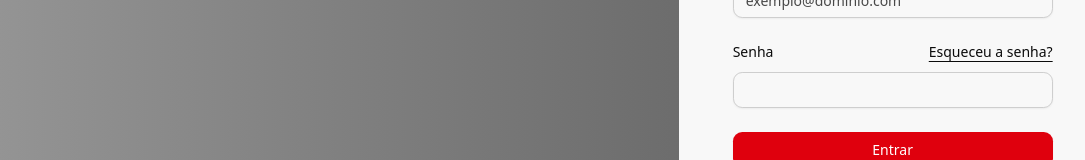
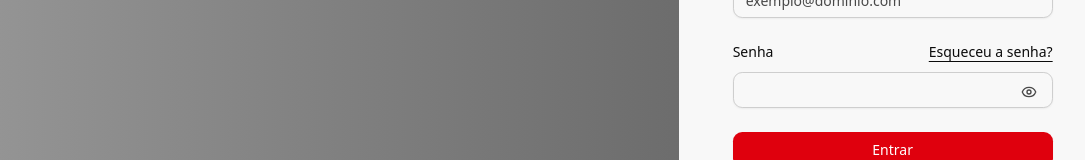
Before and after one commit to casa-hiphop/hiphop-frontend, a Next.js app: page /login in a window 1280 px wide. Shown: the part 315-475 px from the top of the page, without its empty margins (174-1259 px from the left). Built offline with nearby package versions, Linux system fonts and the light colour scheme; no server answers.

Commit message:
ajustes de front

```diff
--- a/package.json
+++ b/package.json
@@ -3,7 +3,7 @@
   "version": "0.1.0",
   "private": true,
   "scripts": {
-    "dev": "next dev",
+    "dev": "next dev --turbo",
     "build": "next build",
     "start": "next start",
     "lint": "next lint"
--- a/src/app/(public)/(auth)/login/form.tsx
+++ b/src/app/(public)/(auth)/login/form.tsx
@@ -1,55 +1,58 @@
-'use client'
+"use client";
 
-import { cn } from "@/lib/utils"
-import { Button } from "@/components/ui/button"
-import { Label } from "@/components/ui/label"
-import { zodResolver } from "@hookform/resolvers/zod"
-import { useForm } from "react-hook-form"
-import { z } from "zod"
-import { validationErrors } from "@/utils/validation-errors"
-import React from "react"
-import { FormInput } from "@/components/react-hook-form/form.input"
-import Link from "next/link"
-import { useAuth } from "@/contexts/auth"
-import { useRouter } from "next/navigation"
-import { useToast } from "@/hooks/toast"
+import { cn } from "@/lib/utils";
+import { Button } from "@/components/ui/button";
+import { Label } from "@/components/ui/label";
+import { zodResolver } from "@hookform/resolvers/zod";
+import { useForm } from "react-hook-form";
+import { z } from "zod";
+import { validationErrors } from "@/utils/validation-errors";
+import React from "react";
+import { FormInput } from "@/components/react-hook-form/form.input";
+import Link from "next/link";
+import { useAuth } from "@/contexts/auth";
+import { useRouter } from "next/navigation";
+import { useToast } from "@/hooks/toast";
+import { Eye, EyeOff } from "lucide-react";
 
 const loginSchema = z.object({
-  email: z.string().email(validationErrors.INVALID_VALUE('Email')),
-  password: z.string().min(6, validationErrors.SIZE_ERROR('Senha', 6)),
-})
+  email: z.string().email(validationErrors.INVALID_VALUE("Email")),
+  password: z.string().min(6, validationErrors.SIZE_ERROR("Senha", 6)),
+});
 
-type LoginFormData = z.infer<typeof loginSchema>
+type LoginFormData = z.infer<typeof loginSchema>;
 
 export function LoginForm({
   className,
   ...props
 }: React.ComponentPropsWithoutRef<"form">) {
-  const { showToast } = useToast()
+  const { showToast } = useToast();
 
-  const { login } = useAuth()
+  const { login } = useAuth();
 
-  const router = useRouter()
+  const router = useRouter();
 
-  const {
-    handleSubmit,
-    control
-  } = useForm<LoginFormData>({
+  const [showPassword, setShowPassword] = React.useState(false);
+
+  const { handleSubmit, control } = useForm<LoginFormData>({
     resolver: zodResolver(loginSchema),
-  })
+  });
 
-  const handleLogin = React.useCallback(async (data: LoginFormData) => {
+  const handleLogin = React.useCallback(
+    async (data: LoginFormData) => {
       try {
-      const { user } = await login(data.email, data.password)
+        const { user } = await login(data.email, data.password);
 
-      router.push('/dashboard')
+        router.push("/dashboard");
 
-      showToast('success', { title: `Bem-vindo(a) ${user.name}` })
+        showToast("success", { title: `Bem-vindo(a) ${user.name}` });
       } catch (error) {
-      console.error(error)
-      showToast('error', { title: "Credenciais inválidas" })
+        console.error(error);
+        showToast("error", { title: "Credenciais inválidas" });
       }
-  }, [login, router, showToast])
+    },
+    [login, router, showToast]
+  );
 
   return (
     <form
@@ -77,11 +80,26 @@ export function LoginForm({
               Esqueceu a senha?
             </Link>
           </div>
+          <div className="relative">
             <FormInput
               name="password"
-            type="password"
+              type={showPassword ? "text" : "password"}
               control={control}
+              className="pr-10"
             />
+            <button
+              type="button"
+              onClick={() => setShowPassword(!showPassword)}
+              className="absolute right-3 top-2.5 text-muted-foreground hover:text-foreground transition-colors focus:outline-none focus:ring-2 focus:ring-ring focus:ring-offset-2 rounded-sm p-1"
+              aria-label={showPassword ? "Ocultar senha" : "Mostrar senha"}
+            >
+              {showPassword ? (
+                <EyeOff className="h-4 w-4" />
+              ) : (
+                <Eye className="h-4 w-4" />
+              )}
+            </button>
+          </div>
         </div>
         <Button type="submit" className="w-full">
           Entrar
@@ -94,5 +112,5 @@ export function LoginForm({
         </Link>
       </div>
     </form>
-  )
+  );
 }
--- a/src/app/page.tsx
+++ b/src/app/page.tsx
@@ -1,14 +1,22 @@
-'use client'
+"use client";
 
 import { Button } from "@/components/ui/button";
 import { Card } from "@/components/ui/card";
 import { CheckCircle2, BarChart3, Clock, Shield } from "lucide-react";
 import Image from "next/image";
-import { useRouter } from "next/navigation"
+import { useRouter } from "next/navigation";
+import { useTheme } from "next-themes";
+import { useEffect } from "react";
 import logo_casa_do_hip_hop from "@/app/assets/logo_casa_do_hip_hop.png";
 
 export default function Landing() {
-  const router = useRouter()
+  const router = useRouter();
+  const { setTheme } = useTheme();
+
+  // Força o tema light na página inicial
+  useEffect(() => {
+    setTheme("light");
+  }, [setTheme]);
   return (
     <div className="min-h-screen bg-background">
       {/* Header */}
@@ -33,7 +41,11 @@ export default function Landing() {
             >
               Venha fazer parte
             </a>
-            <Button variant="outline" size="lg" onClick={() => router.push('/login')}>
+            <Button
+              variant="outline"
+              size="lg"
+              onClick={() => router.push("/login")}
+            >
               Entrar
             </Button>
           </nav>
```
Also changed, not shown: 1 other file (tests, documents, lock files or other folders). Lines whose indentation alone changed are shown as unchanged.
